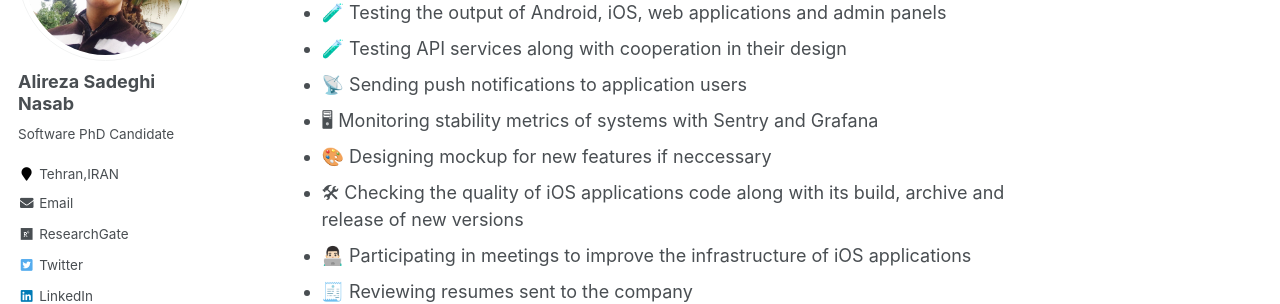
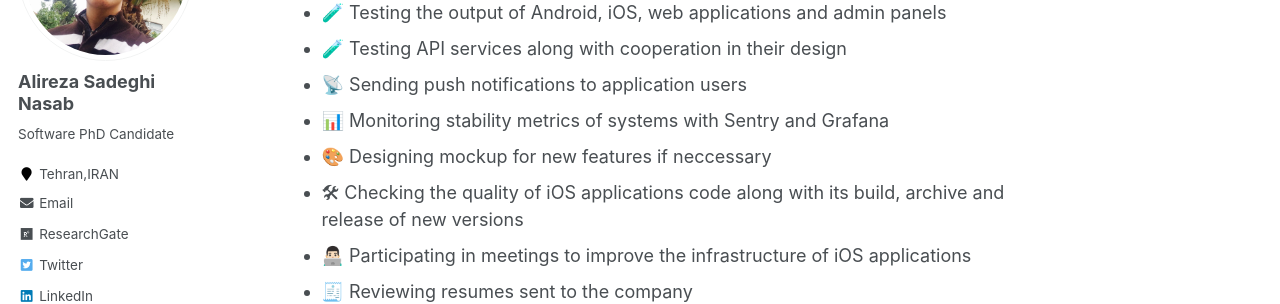
Before and after one commit to AlirezaSN/AlirezaSN.github.io, a Jekyll site: the page built from _pages/about.md, in a window 1280 px wide and 900 px high, scrolled down 648 px. Shown: the part 150-454 px from the top of the window. Built offline with Jekyll 4.4.1, drawn with Linux system fonts in a browser that asks for light colours; some web fonts are replaced.

Commit message:
minor fixes applied

```diff
--- a/_pages/about.md
+++ b/_pages/about.md
@@ -26,7 +26,7 @@ My current responsibilities and activities as a project manager are as follows:
 * 🧪 Testing the output of Android, iOS, web applications and admin panels
 * 🧪 Testing API services along with cooperation in their design
 * 📡 Sending push notifications to application users
-* 🖥 Monitoring stability metrics of systems with Sentry and Grafana
+* 📊 Monitoring stability metrics of systems with Sentry and Grafana
 * 🎨 Designing mockup for new features if neccessary
 * 🛠 Checking the quality of iOS applications code along with its build, archive and release of new versions
 * 👨🏻‍💻 Participating in meetings to improve the infrastructure of iOS applications
```
Also changed, not shown: _pages/404.md (+1 -1 lines), _pages/cv.md (+1 -1 lines).
